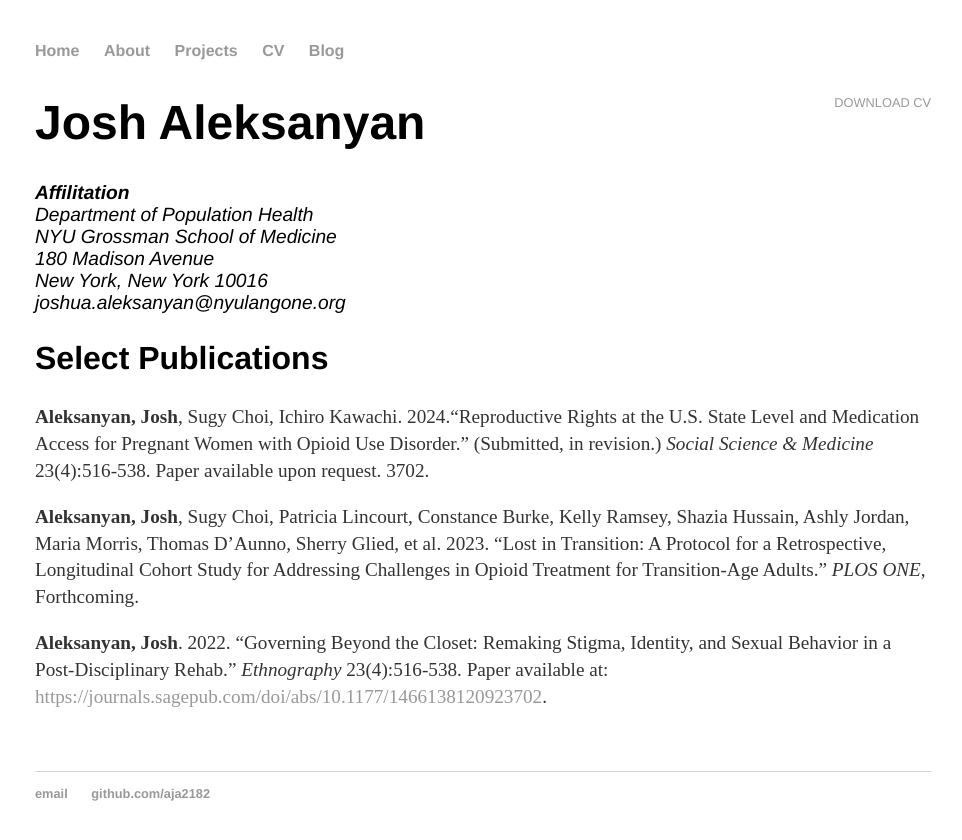
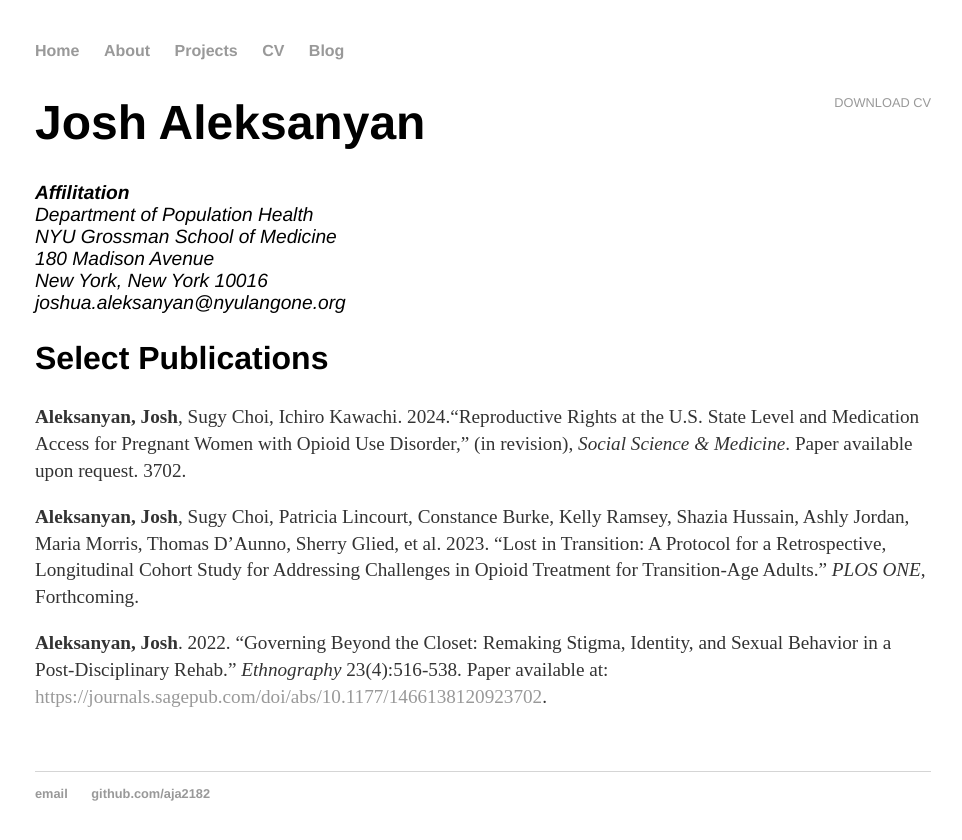
Before and after one commit to aja2182/aja2182.github.io, a Jekyll site: the page built from cv/index.html, in a window 1280 px wide. Shown: the top 840 px of the page, without its empty margins (157-1119 px from the left). Built offline with Jekyll 4.4.1, drawn with Linux system fonts in a browser that asks for light colours.

Commit message:
Update index.html

```diff
--- a/cv/index.html
+++ b/cv/index.html
@@ -17,7 +17,7 @@ title: Josh Aleksanyan
 
 					<h2>Select Publications</h2>
 
-	        <p><strong>Aleksanyan, Josh</strong>, Sugy Choi, Ichiro Kawachi. 2024.<q>Reproductive Rights at the U.S. State Level and Medication Access for Pregnant Women with Opioid Use Disorder.</q> (Submitted, in revision.) <i>Social Science & Medicine</i> 23(4):516-538. Paper available upon request. 3702</a>.
+	        <p><strong>Aleksanyan, Josh</strong>, Sugy Choi, Ichiro Kawachi. 2024.<q>Reproductive Rights at the U.S. State Level and Medication Access for Pregnant Women with Opioid Use Disorder,</q> (in revision), <i>Social Science & Medicine</i>. Paper available upon request. 3702</a>.
 
 		<p><strong>Aleksanyan, Josh</strong>, Sugy Choi, Patricia Lincourt, Constance Burke, Kelly Ramsey, Shazia Hussain, Ashly Jordan, Maria Morris, Thomas D’Aunno, Sherry Glied, et al. 2023. <q>Lost in Transition: A Protocol for a Retrospective, Longitudinal Cohort Study for Addressing Challenges in Opioid Treatment for Transition-Age Adults.</q> <i>PLOS ONE</i>, Forthcoming.
 
```
